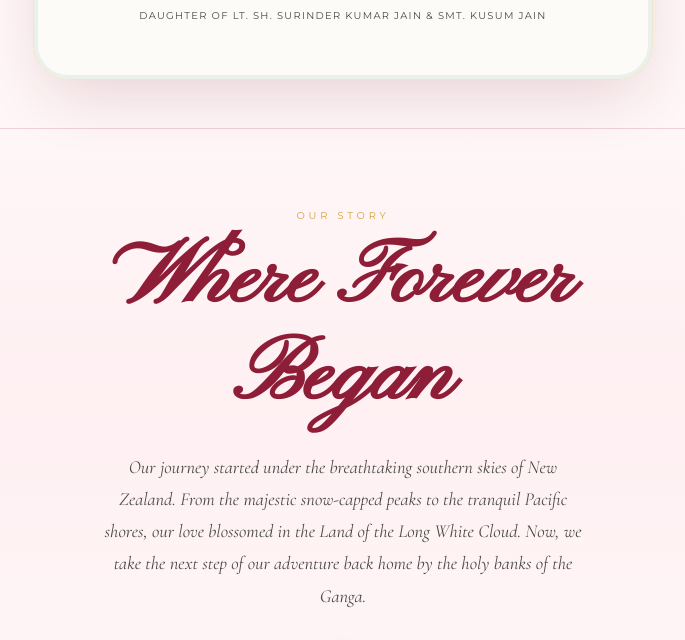
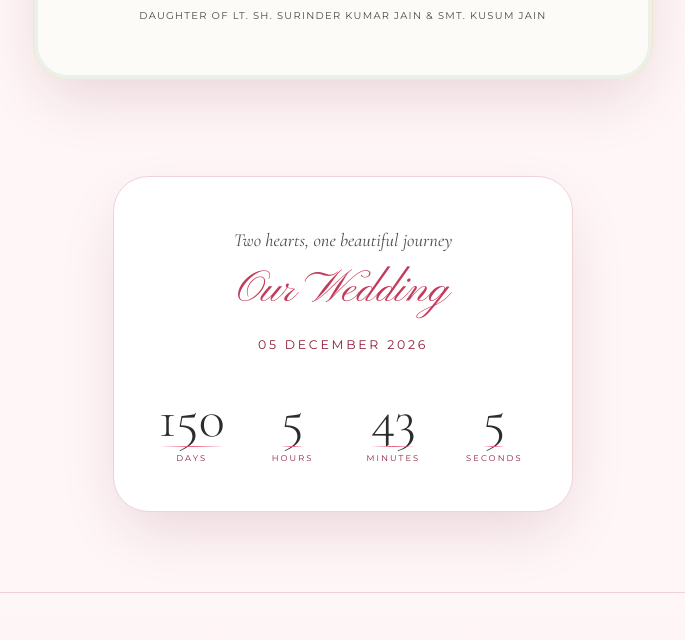
Before and after one commit to Atharvaw07/Shashank-chetna, a Next.js app: page / in a window 1280 px wide. Shown: the part 1540-2180 px from the top of the page, without its empty margins (297-982 px from the left). Built offline with nearby package versions, Linux system fonts and the light colour scheme; a web font is replaced by a local one.

Commit message:
coutdorn added

```diff
--- /dev/null
+++ b/app/components/CountdownSection.js
@@ -0,0 +1,76 @@
+'use client';
+
+import { useState, useEffect } from 'react';
+
+export default function CountdownSection({ lang }) {
+  const [timeLeft, setTimeLeft] = useState({
+    days: 0,
+    hours: 0,
+    minutes: 0,
+    seconds: 0,
+  });
+
+  useEffect(() => {
+    // Target date: December 05, 2026
+    const targetDate = new Date('2026-12-05T00:00:00').getTime();
+
+    const updateCountdown = () => {
+      const now = new Date().getTime();
+      const difference = targetDate - now;
+
+      if (difference > 0) {
+        setTimeLeft({
+          days: Math.floor(difference / (1000 * 60 * 60 * 24)),
+          hours: Math.floor((difference % (1000 * 60 * 60 * 24)) / (1000 * 60 * 60)),
+          minutes: Math.floor((difference % (1000 * 60 * 60)) / (1000 * 60)),
+          seconds: Math.floor((difference % (1000 * 60)) / 1000),
+        });
+      }
+    };
+
+    updateCountdown();
+    const timerId = setInterval(updateCountdown, 1000);
+    return () => clearInterval(timerId);
+  }, []);
+
+  const labels = lang === 'hi'
+    ? { days: 'दिन', hours: 'घंटे', minutes: 'मिनट', seconds: 'सेकंड' }
+    : { days: 'Days', hours: 'Hours', minutes: 'Minutes', seconds: 'Seconds' };
+
+  return (
+    <section id="countdown-section">
+      <div className="cd-card reveal">
+        <p className="cd-quote">
+          {lang === 'hi'
+            ? 'दो दिलों का मिलन, एक नई शुरुआत'
+            : 'Two hearts, one beautiful journey'}
+        </p>
+        <span className="cd-script">
+          {lang === 'hi' ? 'हमारा विवाह' : 'Our Wedding'}
+        </span>
+        <span className="cd-date">
+          {lang === 'hi' ? '05 दिसंबर 2026' : '05 December 2026'}
+        </span>
+
+        <div className="cd-grid">
+          <div className="cd-unit">
+            <span className="cd-num">{timeLeft.days}</span>
+            <span className="cd-lbl">{labels.days}</span>
+          </div>
+          <div className="cd-unit">
+            <span className="cd-num">{timeLeft.hours}</span>
+            <span className="cd-lbl">{labels.hours}</span>
+          </div>
+          <div className="cd-unit">
+            <span className="cd-num">{timeLeft.minutes}</span>
+            <span className="cd-lbl">{labels.minutes}</span>
+          </div>
+          <div className="cd-unit">
+            <span className="cd-num">{timeLeft.seconds}</span>
+            <span className="cd-lbl">{labels.seconds}</span>
+          </div>
+        </div>
+      </div>
+    </section>
+  );
+}
--- a/app/components/StorySection.js
+++ b/app/components/StorySection.js
@@ -83,7 +83,7 @@ export default function StorySection({ lang }) {
             preload="none"
           >
             <source
-              data-src="https://pub-1953a6673e864f3488c645252f75de98.r2.dev/July/Shashank%20%26%20Chetna%20-%20December/compressed/July_Shashank%20%26%20Chetna%20-%20December_Swiper%20video%20(1)%20(1)%20(1).mp4"
+              data-src="https://pub-1953a6673e864f3488c645252f75de98.r2.dev/July/Shashank%20%26%20Chetna%20-%20December/Swiper%20video%20(2)%20(1).mp4"
               type="video/mp4"
             />
           </video>
--- a/app/page.js
+++ b/app/page.js
@@ -7,6 +7,7 @@ import AudioControl from './components/AudioControl';
 import Petals from './components/Petals';
 import HeroSection from './components/HeroSection';
 import FamilySection from './components/FamilySection';
+import CountdownSection from './components/CountdownSection';
 import StorySection from './components/StorySection';
 import VenueSection from './components/VenueSection';
 import EventsSection from './components/EventsSection';
@@ -152,6 +153,7 @@ export default function WeddingPage() {
         {/* Sections */}
         <HeroSection revealed={revealed} preloadHero={musicWanted} />
         <FamilySection lang={lang} />
+        <CountdownSection lang={lang} />
         <StorySection lang={lang} />
         <VenueSection lang={lang} />
         <EventsSection lang={lang} />
```
